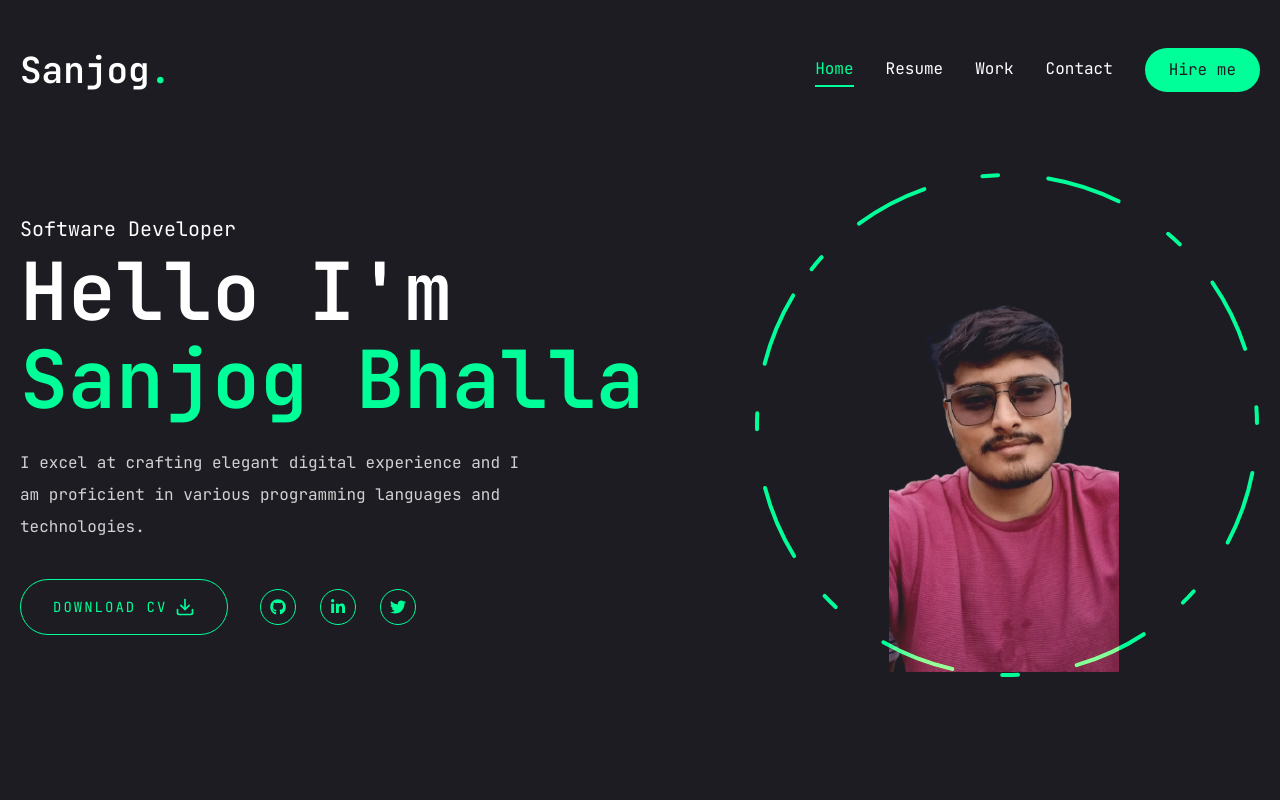
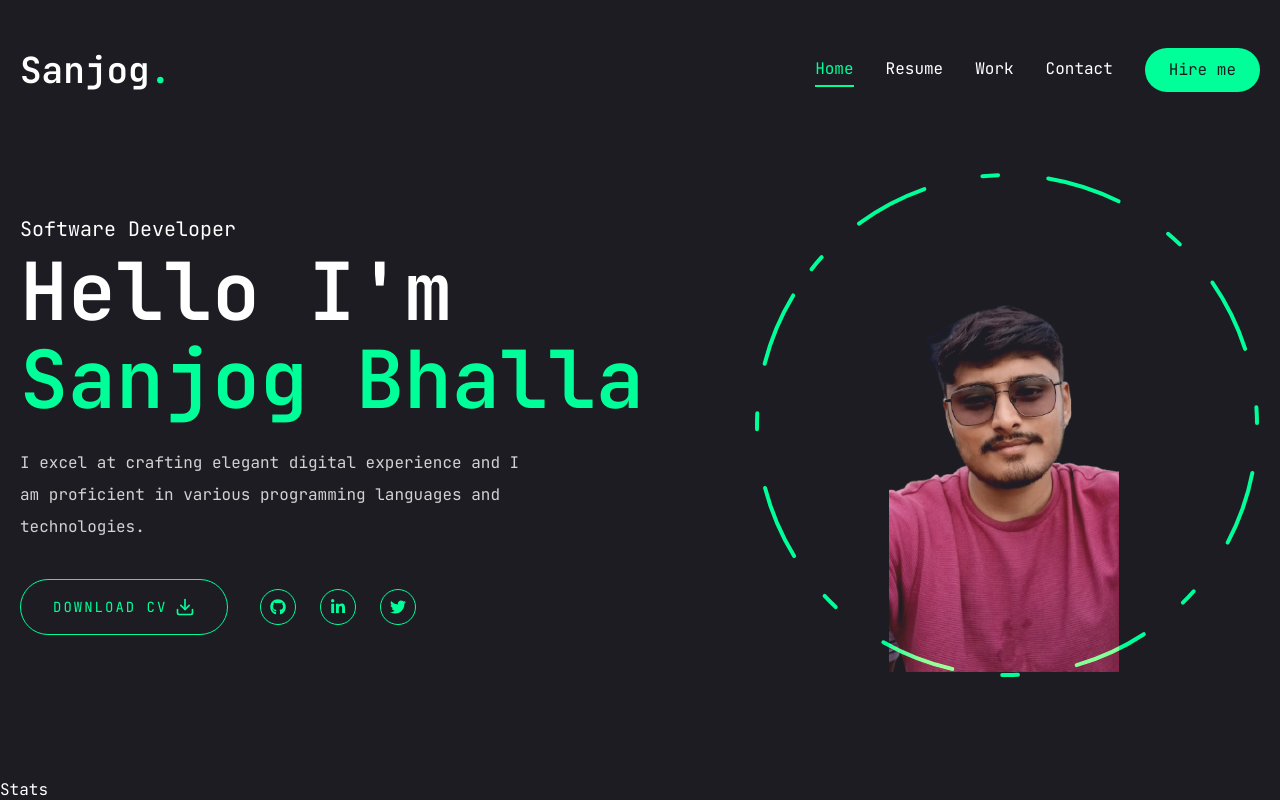
Before and after one commit to sanjogbhalla16/MyProfile, a Next.js app in the folder my-portfolio/: page / in a window 1280 px wide. Built offline with nearby package versions, Linux system fonts and the light colour scheme.

Commit message:
Now making the Stats Section

```diff
--- a/my-portfolio/package.json
+++ b/my-portfolio/package.json
@@ -22,6 +22,7 @@
     "next": "15.3.4",
     "postcss": "^8.5.6",
     "react": "^19.0.0",
+    "react-countup": "^6.5.3",
     "react-dom": "^19.0.0",
     "react-icons": "^5.5.0",
     "tailwind-merge": "^3.3.1"
--- a/my-portfolio/src/app/page.tsx
+++ b/my-portfolio/src/app/page.tsx
@@ -2,6 +2,7 @@ import { Button } from "@/components/ui/button";
 import { FiDownload } from "react-icons/fi";
 import Social from "@/components/Social";
 import Photo from "@/components/Photo";
+import Stats from "@/components/Stats";
 
 const Home = () => {
   return (
@@ -43,6 +44,7 @@ const Home = () => {
           </div>
         </div>
       </div>
+      <Stats></Stats>
     </section>
   );
 };
--- /dev/null
+++ b/my-portfolio/src/components/Stats.tsx
@@ -0,0 +1,6 @@
+"use client";
+const Stats = () => {
+  return <div>Stats</div>;
+};
+
+export default Stats;
```
Also changed, not shown: 1 other file (tests, documents, lock files or other folders).
